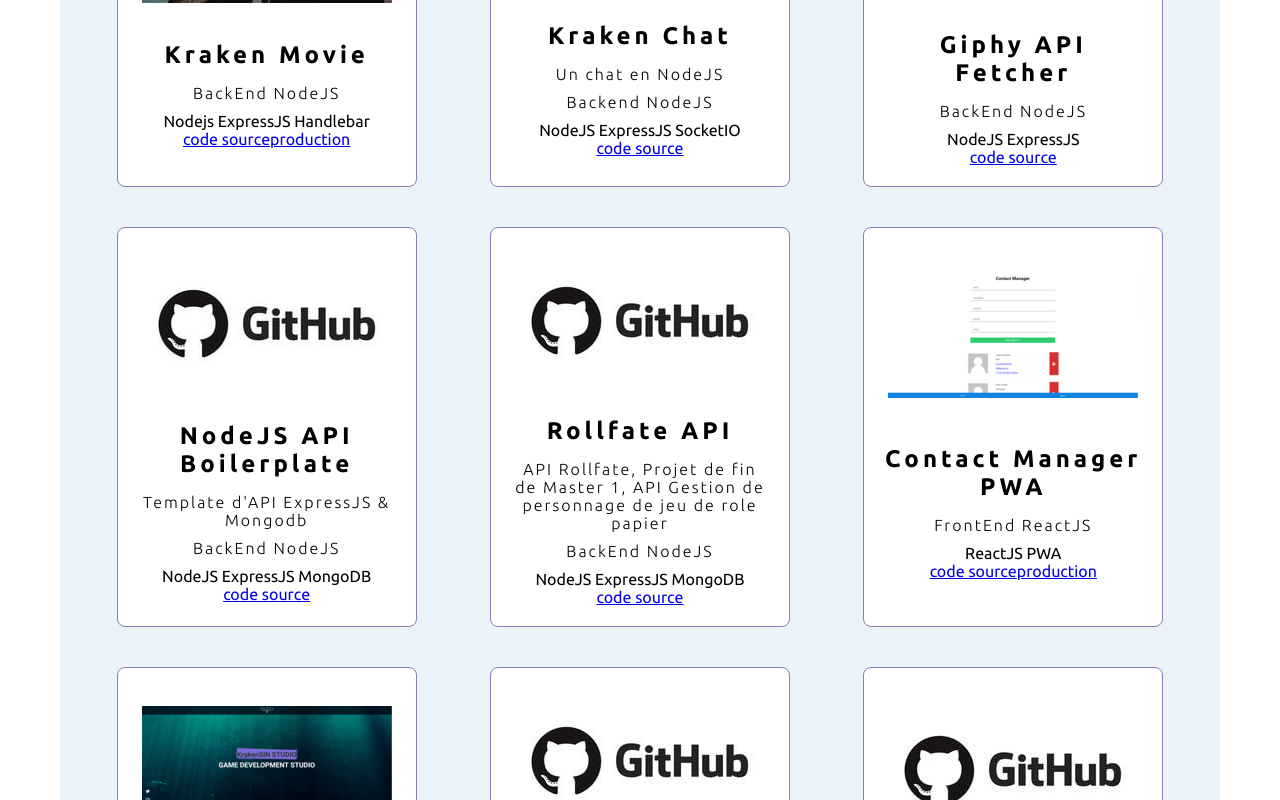
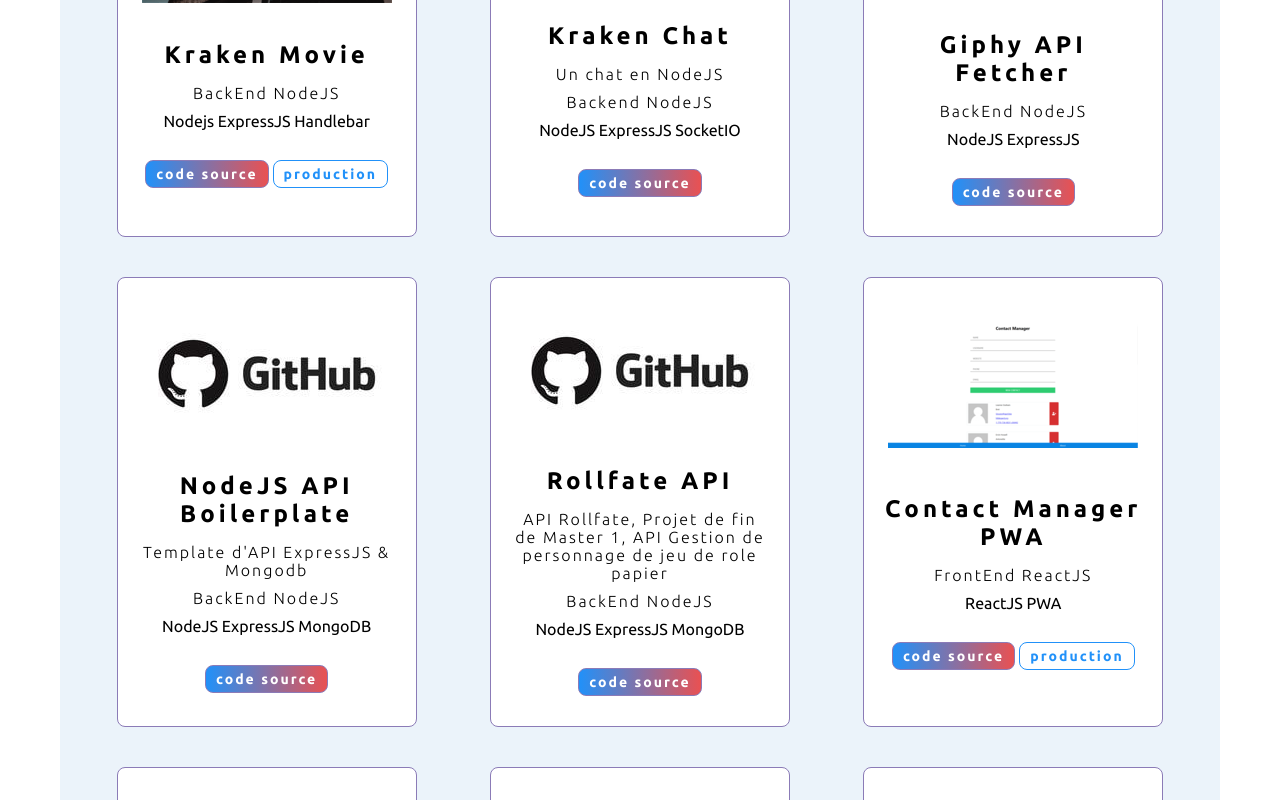
Before and after one commit to SufranjNaweed/naweed-sufranj, a React (Create React App) app: page / in a window 1280 px wide. Shown: the part 5360-6160 px from the top of the page. Built offline with nearby package versions, Linux system fonts and the light colour scheme.

Commit message:
add projet's button

```diff
--- a/src/Assets/scss/components/projects.scss
+++ b/src/Assets/scss/components/projects.scss
@@ -53,6 +53,7 @@
                 font-weight: $ftLight;
             }
             .btnContainerProject{
+                margin: 20px auto 0;
                 display: flex;
                 justify-content: center;
             }
--- a/src/Assets/scss/configs/buttons.scss
+++ b/src/Assets/scss/configs/buttons.scss
@@ -24,16 +24,54 @@
         text-decoration: unset;
 
         color: #fff;
-        background: linear-gradient(90deg, $blue, $red);;
+        background: linear-gradient(90deg, $blue, $red);
 
         border-radius: 8px;
         border: solid 1px lightgray;
         transition: all 0.3s linear;
         &:hover{
-
             -webkit-box-shadow: 0px 5px 30px -10px rgba(13,27,42,1);
             -moz-box-shadow: 0px 5px 30px -10px rgba(13,27,42,1);
             box-shadow: 0px 5px 30px -10px rgba(13,27,42,1);
         }
     }
 }
+
+.btnSource{
+    box-sizing: border-box;
+    color: #fff;
+    letter-spacing: 2px;
+    font-size: 14px;
+    font-weight: $ftBold;
+    text-decoration: unset;
+    padding: 5px 10px;
+    margin: 10px 2px;
+    border: solid 1px $purple;
+    border-radius: 8px;
+
+    background: linear-gradient(90deg, $blue, $red);
+    transition: all 0.3s linear;
+    &:hover{
+        -webkit-box-shadow: 0px 5px 30px -10px rgba(13,27,42,1);
+        -moz-box-shadow: 0px 5px 30px -10px rgba(13,27,42,1);
+        box-shadow: 0px 5px 30px -10px rgba(13,27,42,1);
+    }
+}
+
+.btnProd{
+    color: $blue;
+    letter-spacing: 2px;
+    font-size: 14px;
+    font-weight: $ftBold;
+    text-decoration: unset;
+    padding: 5px 10px;
+    border: solid 1px $blue;
+    border-radius: 8px;
+    margin: 10px 2px;
+
+    transition: all 0.3s linear;
+    &:hover{
+        color: #fff;
+        background-color: $blue;
+    }
+}
```
